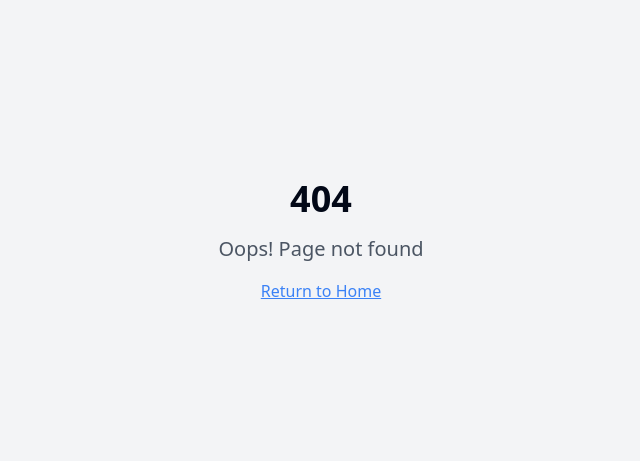
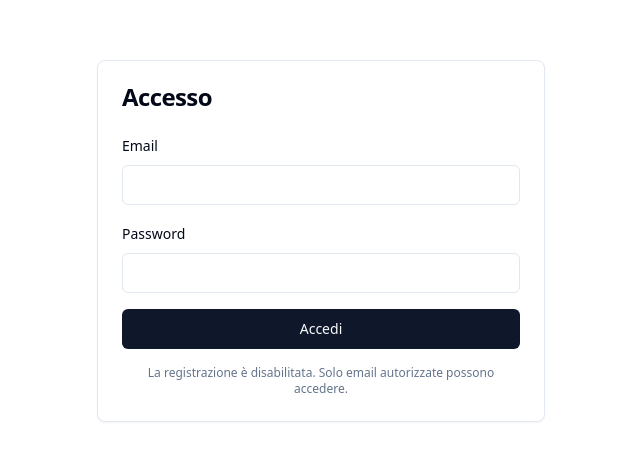
Before and after one commit to anybyte24/call-charge-analyzer, a React (Vite) app: page /auth in a window 1280 px wide. Before the commit this address had no page. Shown: the part 159-620 px from the top of the page, without its empty margins (319-959 px from the left). Built offline with nearby package versions, Linux system fonts and the light colour scheme.

Commit message:
Add authentication
Implement user authentication with Supabase, restricting access to a specific email address and disabling public sign-up.

```diff
--- a/src/App.tsx
+++ b/src/App.tsx
@@ -5,6 +5,8 @@ import { QueryClient, QueryClientProvider } from "@tanstack/react-query";
 import { BrowserRouter, Routes, Route } from "react-router-dom";
 import Index from "./pages/Index";
 import NotFound from "./pages/NotFound";
+import Auth from "./pages/Auth";
+import ProtectedRoute from "./components/ProtectedRoute";
 
 const queryClient = new QueryClient();
 
@@ -15,7 +17,10 @@ const App = () => (
       <Sonner />
       <BrowserRouter>
         <Routes>
-          <Route path="/" element={<Index />} />
+          <Route path="/auth" element={<Auth />} />
+          <Route element={<ProtectedRoute />}>
+            <Route path="/" element={<Index />} />
+          </Route>
           {/* ADD ALL CUSTOM ROUTES ABOVE THE CATCH-ALL "*" ROUTE */}
           <Route path="*" element={<NotFound />} />
         </Routes>
--- /dev/null
+++ b/src/components/ProtectedRoute.tsx
@@ -0,0 +1,43 @@
+import { Navigate, Outlet } from "react-router-dom";
+import { useEffect, useState } from "react";
+import { useSupabaseAuth } from "@/hooks/useSupabaseAuth";
+import { ALLOWED_EMAILS } from "@/config/auth";
+import { useToast } from "@/hooks/use-toast";
+
+export const ProtectedRoute = () => {
+  const { user, loading, signOut } = useSupabaseAuth();
+  const { toast } = useToast();
+  const [kicked, setKicked] = useState(false);
+
+  // Loading state
+  if (loading) return null;
+
+  // Not authenticated
+  if (!user) {
+    return <Navigate to="/auth" replace />;
+  }
+
+  // Email whitelist check
+  const isAllowed = !!user.email && ALLOWED_EMAILS.includes(user.email as any);
+
+  useEffect(() => {
+    if (user && !isAllowed && !kicked) {
+      setKicked(true);
+      toast({
+        title: "Accesso non autorizzato",
+        description: "L'email non è abilitata per accedere a questa app.",
+        variant: "destructive",
+      });
+      // Best-effort sign out
+      signOut();
+    }
+  }, [user, isAllowed, kicked, signOut, toast]);
+
+  if (!isAllowed) {
+    return <Navigate to="/auth" replace />;
+  }
+
+  return <Outlet />;
+};
+
+export default ProtectedRoute;
--- /dev/null
+++ b/src/config/auth.ts
@@ -0,0 +1,5 @@
+export const ALLOWED_EMAILS = [
+  "amministrazione@anybyte.it",
+] as const;
+
+export type AllowedEmail = typeof ALLOWED_EMAILS[number];
--- a/src/hooks/useSupabaseAuth.ts
+++ b/src/hooks/useSupabaseAuth.ts
@@ -1,41 +1,41 @@
 import { useState, useEffect } from 'react';
-import { User } from '@supabase/supabase-js';
+import type { User, Session } from '@supabase/supabase-js';
 import { supabase } from '@/integrations/supabase/client';
 
 export const useSupabaseAuth = () => {
   const [user, setUser] = useState<User | null>(null);
+  const [session, setSession] = useState<Session | null>(null);
   const [loading, setLoading] = useState(true);
 
   useEffect(() => {
-    // Get initial session
-    supabase.auth.getSession().then(({ data: { session } }) => {
+    // Register listener first to avoid missing events
+    const { data: { subscription } } = supabase.auth.onAuthStateChange((event, session) => {
+      setSession(session);
       setUser(session?.user ?? null);
       setLoading(false);
     });
 
-    // Listen for auth changes
-    const { data: { subscription } } = supabase.auth.onAuthStateChange(
-      async (event, session) => {
-        setUser(session?.user ?? null);
-        setLoading(false);
-      }
-    );
+    // Then get any existing session
+    supabase.auth.getSession().then(({ data: { session } }) => {
+      setSession(session);
+      setUser(session?.user ?? null);
+      setLoading(false);
+    });
 
     return () => subscription.unsubscribe();
   }, []);
 
   const signInWithEmail = async (email: string, password: string) => {
-    const { data, error } = await supabase.auth.signInWithPassword({
-      email,
-      password,
-    });
+    const { data, error } = await supabase.auth.signInWithPassword({ email, password });
     return { data, error };
   };
 
   const signUpWithEmail = async (email: string, password: string) => {
+    const redirectUrl = `${window.location.origin}/`;
     const { data, error } = await supabase.auth.signUp({
       email,
       password,
+      options: { emailRedirectTo: redirectUrl },
     });
     return { data, error };
   };
@@ -46,26 +46,19 @@ export const useSupabaseAuth = () => {
   };
 
   const signInAnonymously = async () => {
-    // For demo purposes, create a temporary user identifier
-    const tempUser = {
-      id: `temp_${Date.now()}_${Math.random().toString(36).substr(2, 9)}`,
-      email: `demo_${Date.now()}@example.com`,
-      created_at: new Date().toISOString(),
-    } as User;
-
-    setUser(tempUser);
-    localStorage.setItem('temp_user', JSON.stringify(tempUser));
-    return { data: { user: tempUser }, error: null };
+    // Demo disabilitata per sicurezza
+    return { data: { user: null }, error: { message: 'Demo non disponibile' } as any };
   };
 
   return {
     user,
+    session,
     loading,
     signInWithEmail,
     signUpWithEmail,
     signOut,
     signInAnonymously,
     isAuthenticated: !!user,
-    isTemporary: user?.email?.startsWith('demo_') || false,
+    isTemporary: false,
   };
 };
--- /dev/null
+++ b/src/pages/Auth.tsx
@@ -0,0 +1,120 @@
+import { useEffect, useState } from "react";
+import { useNavigate } from "react-router-dom";
+import { useSupabaseAuth } from "@/hooks/useSupabaseAuth";
+import { ALLOWED_EMAILS } from "@/config/auth";
+import { Card, CardContent, CardHeader, CardTitle } from "@/components/ui/card";
+import { Input } from "@/components/ui/input";
+import { Button } from "@/components/ui/button";
+import { useToast } from "@/hooks/use-toast";
+
+const setSeo = () => {
+  document.title = "Login | VOIP Anybyte";
+  const desc = "Accedi in modo sicuro a VOIP Anybyte";
+  const metaDesc = document.querySelector('meta[name="description"]');
+  if (metaDesc) metaDesc.setAttribute("content", desc);
+  else {
+    const m = document.createElement("meta");
+    m.setAttribute("name", "description");
+    m.setAttribute("content", desc);
+    document.head.appendChild(m);
+  }
+  const canonical = document.querySelector('link[rel="canonical"]') as HTMLLinkElement | null;
+  if (canonical) canonical.href = `${window.location.origin}/auth`;
+  else {
+    const l = document.createElement("link");
+    l.setAttribute("rel", "canonical");
+    l.setAttribute("href", `${window.location.origin}/auth`);
+    document.head.appendChild(l);
+  }
+};
+
+const Auth = () => {
+  const { user, loading, signInWithEmail, signOut } = useSupabaseAuth();
+  const navigate = useNavigate();
+  const { toast } = useToast();
+  const [email, setEmail] = useState("");
+  const [password, setPassword] = useState("");
+  const [submitting, setSubmitting] = useState(false);
+
+  useEffect(() => {
+    setSeo();
+  }, []);
+
+  useEffect(() => {
+    if (!loading && user) {
+      const allowed = !!user.email && ALLOWED_EMAILS.includes(user.email as any);
+      if (allowed) {
+        navigate("/", { replace: true });
+      } else {
+        // In caso di login con email non autorizzata
+        toast({
+          title: "Accesso non autorizzato",
+          description: "Questa email non può accedere all'app.",
+          variant: "destructive",
+        });
+        signOut();
+      }
+    }
+  }, [user, loading, navigate, toast, signOut]);
+
+  const onSubmit = async (e: React.FormEvent) => {
+    e.preventDefault();
+    setSubmitting(true);
+    try {
+      const { error, data } = await signInWithEmail(email.trim(), password);
+      if (error || !data?.user) {
+        toast({
+          title: "Errore di accesso",
+          description: error?.message || "Credenziali non valide",
+          variant: "destructive",
+        });
+        return;
+      }
+
+      if (!data.user.email || !ALLOWED_EMAILS.includes(data.user.email as any)) {
+        toast({
+          title: "Accesso non autorizzato",
+          description: "Questa email non può accedere all'app.",
+          variant: "destructive",
+        });
+        await signOut();
+        return;
+      }
+
+      toast({ title: "Accesso riuscito" });
+      navigate("/", { replace: true });
+    } finally {
+      setSubmitting(false);
+    }
+  };
+
+  return (
+    <main className="min-h-screen flex items-center justify-center p-4">
+      <Card className="w-full max-w-md">
+        <CardHeader>
+          <CardTitle>Accesso</CardTitle>
+        </CardHeader>
+        <CardContent>
+          <form onSubmit={onSubmit} className="space-y-4">
+            <div className="space-y-2">
+              <label htmlFor="email" className="text-sm font-medium">Email</label>
+              <Input id="email" type="email" autoComplete="email" required value={email} onChange={(e) => setEmail(e.target.value)} />
+            </div>
+            <div className="space-y-2">
+              <label htmlFor="password" className="text-sm font-medium">Password</label>
+              <Input id="password" type="password" autoComplete="current-password" required value={password} onChange={(e) => setPassword(e.target.value)} />
+            </div>
+            <Button type="submit" className="w-full" disabled={submitting}>
+              {submitting ? "Accesso in corso..." : "Accedi"}
+            </Button>
+            <p className="text-xs text-muted-foreground text-center">
+              La registrazione è disabilitata. Solo email autorizzate possono accedere.
+            </p>
+          </form>
+        </CardContent>
+      </Card>
+    </main>
+  );
+};
+
+export default Auth;
```
